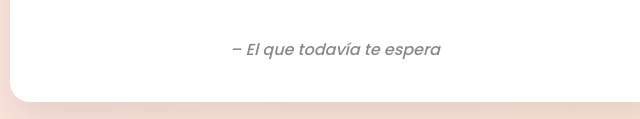
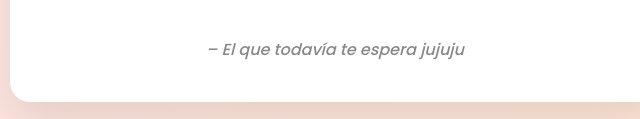
Before and after one commit to Bxnjaggs/C-de-casa, a plain HTML site: page index.html in a window 1280 px wide. Shown: the part 1026-1145 px from the top of the page, 305-945 px from the left. Drawn offline with Linux system fonts and the light colour scheme.

Commit message:
Update index.html

```diff
--- a/index.html
+++ b/index.html
@@ -2,7 +2,7 @@
 <html lang="es">
 <head>
   <meta charset="UTF-8">
-  <title>¿Podemos hablar, Abril?</title>
+  <title>¿Podemos hablar,  Abril?</title>
   <link href="https://fonts.googleapis.com/css2?family=Poppins:wght@300;500;700&display=swap" rel="stylesheet">
   <style>
     * {
@@ -127,7 +127,7 @@
     </div>
 
     <div class="footer">
-      – El que todavía te espera
+      – El que todavía te espera jujuju
     </div>
   </div>
 </body>
```
